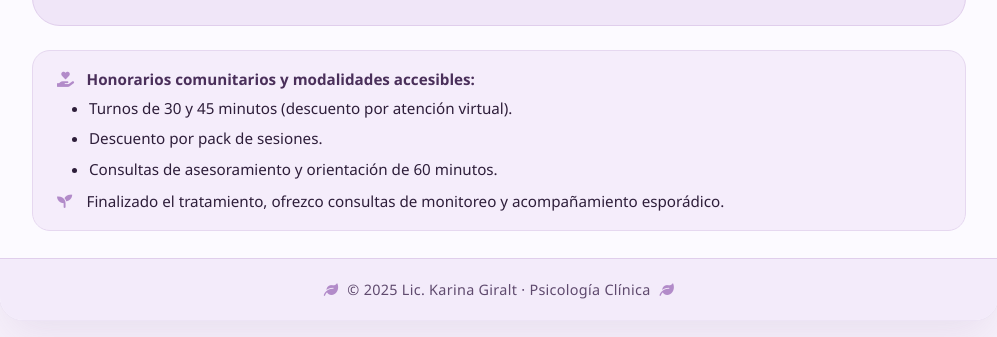
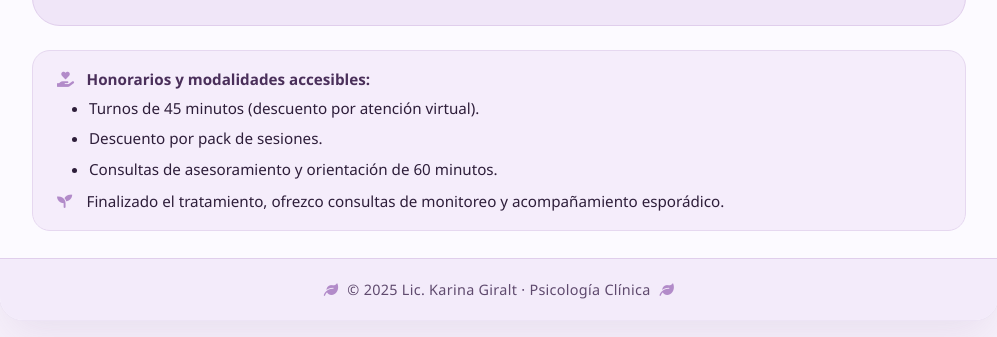
Before and after one commit to Iann7/Kgiralt, a plain HTML site: page index.html in a window 1280 px wide. Shown: the part 2166-2503 px from the top of the page, without its empty margins (141-1138 px from the left). Drawn offline with Linux system fonts and the light colour scheme.

Commit message:
Update index.html

```diff
--- a/index.html
+++ b/index.html
@@ -467,9 +467,9 @@
 
         <!-- Honorarios y monitoreo -->
         <div style="background: #f5edfb; padding: 1rem 1.5rem; border-radius: 18px; margin: 1.5rem 0 0.2rem; font-size: 0.95rem; border: 1px solid #e6d8f0;">
-            <p style="margin-bottom: 0.3rem;"><i class="fas fa-hand-holding-heart" style="color: #b28bc9; width: 1.6rem;"></i> <strong>Honorarios comunitarios y modalidades accesibles:</strong></p>
+            <p style="margin-bottom: 0.3rem;"><i class="fas fa-hand-holding-heart" style="color: #b28bc9; width: 1.6rem;"></i> <strong>Honorarios y modalidades accesibles:</strong></p>
             <ul style="margin: 0.2rem 0 0 1.2rem; padding-left: 0.8rem;">
-                <li>Turnos de 30 y 45 minutos (descuento por atención virtual).</li>
+                <li>Turnos de 45 minutos (descuento por atención virtual).</li>
                 <li>Descuento por pack de sesiones.</li>
                 <li>Consultas de asesoramiento y orientación de 60 minutos.</li>
             </ul>
```
